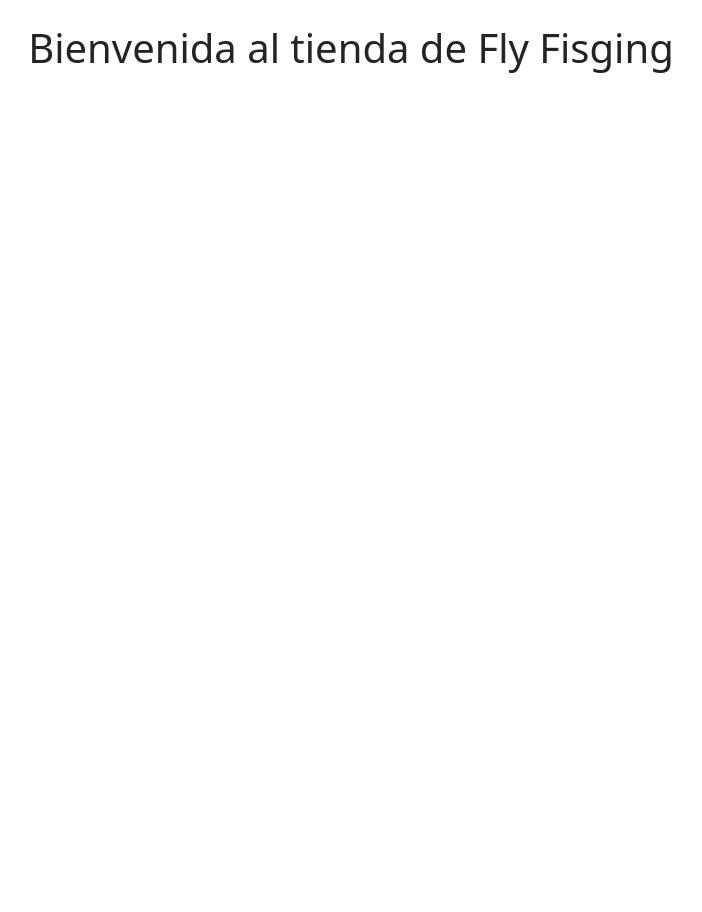
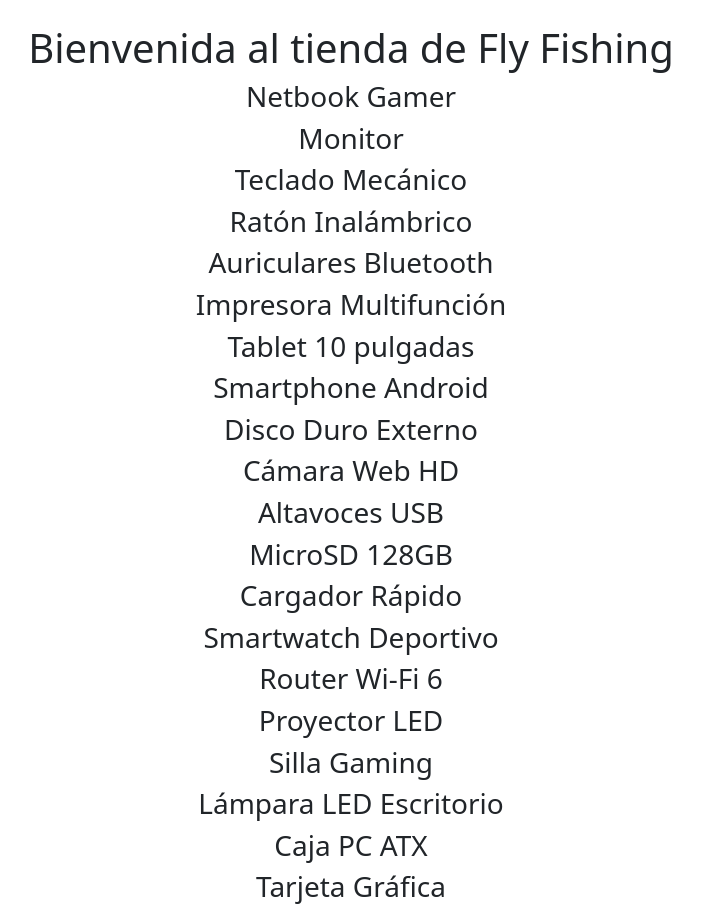
Before and after one commit to MauroFGarcia87/CoderHouseReact, a React (Vite) app in the folder tienda/: page / in a window 1280 px wide. Shown: the part 200-1112 px from the top of the page, without its empty margins (289-991 px from the left). Before the commit the page ends 800 px from the top, so only its background shows below. Built offline with nearby package versions, Linux system fonts and the light colour scheme.

Commit message:
NavegasLasRutasGarciaMuro

```diff
--- a/tienda/src/App.jsx
+++ b/tienda/src/App.jsx
@@ -16,7 +16,7 @@ function App() {
               <NavBar/>
           </header>
           <main>
-              <ItemListContainer mensaje="Bienvenida al tienda de Fly Fisging"/>
+              <ItemListContainer mensaje="Bienvenida al tienda de Fly Fishing"/>
           </main>
           <footer>
 
--- a/tienda/src/components/ItemListContainer.jsx
+++ b/tienda/src/components/ItemListContainer.jsx
@@ -1,12 +1,37 @@
 import React from "react";
+import { useEffect } from "react";
+import { useState } from "react";
+import fetchData from "../services/fetchData";
 
-const ItemListContainer = (props) => {
+const ItemListContainer = ({ mensaje }) => {
+  const [list, setList] = useState([]);
+
+  useEffect(() => {
+    fetchData().then((res) => {
+      console.log(res);
+      setList(res);
+    });
+  }, []);
+  const mapList = list.map((item) => {
+    return (
+      <div>
+        <h3>{item.name}</h3>
+      </div>
+    );
+  });
   return (
     <>
-        <section className="container text-center mt-5">
-            <h1>{props.mensaje}</h1>
-        </section>
+      <section className="container text-center mt-5">
+        <h1>{mensaje}</h1>
 
+        {list.map((item) => {
+          return (
+            <div key={item.id}>
+              <h3 >{item.name}</h3>
+            </div>
+          );
+        })}
+      </section>
     </>
   );
 };
--- a/tienda/src/components/NavBar.jsx
+++ b/tienda/src/components/NavBar.jsx
@@ -25,8 +25,8 @@ const NavBar = () => {
           {/* Menú centrado */}
           <Nav className="mx-auto">
             <Nav.Link href="#home">Home</Nav.Link>
-            <Nav.Link href="#historia">Historia</Nav.Link>
-            <Nav.Link href="#contacto">Contacto</Nav.Link>
+            <Nav.Link href="#historia">Cañas</Nav.Link>
+            <Nav.Link href="#contacto">Reeles</Nav.Link>
           </Nav>
 
           {/* Carrito de compras alineado a la derecha */}
--- /dev/null
+++ b/tienda/src/services/fetchData.js
@@ -0,0 +1,10 @@
+import { products } from "../tempData/productos"
+
+export default function fetchData(){
+
+    return new Promise((resolve, reject)=>{
+        setTimeout(()=>{
+            resolve(products);
+        }, 2000)
+    })
+}
--- /dev/null
+++ b/tienda/src/tempData/productos.js
@@ -0,0 +1,142 @@
+export const products = [
+    {
+      "id": 1,
+      "name": "Netbook Gamer",
+      "description": "Portátil compacto con tarjeta gráfica dedicada, ideal para juegos ligeros.",
+      "stock": 12,
+      "price": 599.99
+    },
+    {
+      "id": 2,
+      "name": "Monitor",
+      "description": "Pantalla LED de 24 pulgadas con resolución Full HD.",
+      "stock": 25,
+      "price": 149.90
+    },
+    {
+      "id": 3,
+      "name": "Teclado Mecánico",
+      "description": "Teclado con interruptores mecánicos y retroiluminación RGB.",
+      "stock": 40,
+      "price": 79.99
+    },
+    {
+      "id": 4,
+      "name": "Ratón Inalámbrico",
+      "description": "Ratón ergonómico con batería recargable y conexión Bluetooth.",
+      "stock": 50,
+      "price": 29.95
+    },
+    {
+      "id": 5,
+      "name": "Auriculares Bluetooth",
+      "description": "Auriculares inalámbricos con cancelación de ruido y micrófono.",
+      "stock": 35,
+      "price": 89.50
+    },
+    {
+      "id": 6,
+      "name": "Impresora Multifunción",
+      "description": "Impresora, escáner y copiadora en un solo dispositivo.",
+      "stock": 18,
+      "price": 129.00
+    },
+    {
+      "id": 7,
+      "name": "Tablet 10 pulgadas",
+      "description": "Tablet Android con pantalla Full HD y 64GB de almacenamiento.",
+      "stock": 22,
+      "price": 199.99
+    },
+    {
+      "id": 8,
+      "name": "Smartphone Android",
+      "description": "Móvil de gama media con buena cámara y batería de larga duración.",
+      "stock": 30,
+      "price": 259.90
+    },
+    {
+      "id": 9,
+      "name": "Disco Duro Externo",
+      "description": "Unidad externa de 1TB con conexión USB 3.0.",
+      "stock": 45,
+      "price": 69.95
+    },
+    {
+      "id": 10,
+      "name": "Cámara Web HD",
+      "description": "Cámara para videollamadas con resolución 1080p.",
+      "stock": 27,
+      "price": 39.99
+    },
+    {
+      "id": 11,
+      "name": "Altavoces USB",
+      "description": "Altavoces estéreo compactos con alimentación USB.",
+      "stock": 33,
+      "price": 24.90
+    },
+    {
+      "id": 12,
+      "name": "MicroSD 128GB",
+      "description": "Tarjeta de memoria rápida ideal para móviles y cámaras.",
+      "stock": 60,
+      "price": 22.50
+    },
+    {
+      "id": 13,
+      "name": "Cargador Rápido",
+      "description": "Cargador universal con carga rápida compatible con varios dispositivos.",
+      "stock": 48,
+      "price": 19.95
+    },
+    {
+      "id": 14,
+      "name": "Smartwatch Deportivo",
+      "description": "Reloj inteligente con GPS y monitor de actividad física.",
+      "stock": 20,
+      "price": 129.99
+    },
+    {
+      "id": 15,
+      "name": "Router Wi-Fi 6",
+      "description": "Router de última generación con mayor velocidad y cobertura.",
+      "stock": 14,
+      "price": 169.00
+    },
+    {
+      "id": 16,
+      "name": "Proyector LED",
+      "description": "Proyector portátil para cine en casa con entrada HDMI.",
+      "stock": 10,
+      "price": 89.00
+    },
+    {
+      "id": 17,
+      "name": "Silla Gaming",
+      "description": "Silla ergonómica para jugadores, con reposabrazos ajustables.",
+      "stock": 8,
+      "price": 179.95
+    },
+    {
+      "id": 18,
+      "name": "Lámpara LED Escritorio",
+      "description": "Lámpara ajustable con luz blanca fría para oficina o estudio.",
+      "stock": 36,
+      "price": 34.90
+    },
+    {
+      "id": 19,
+      "name": "Caja PC ATX",
+      "description": "Torre para PC compatible con placas ATX, con ventilación eficiente.",
+      "stock": 15,
+      "price": 59.90
+    },
+    {
+      "id": 20,
+      "name": "Tarjeta Gráfica",
+      "description": "GPU de alto rendimiento para gaming y edición de vídeo.",
+      "stock": 5,
+      "price": 329.99
+    }
+  ]
```
